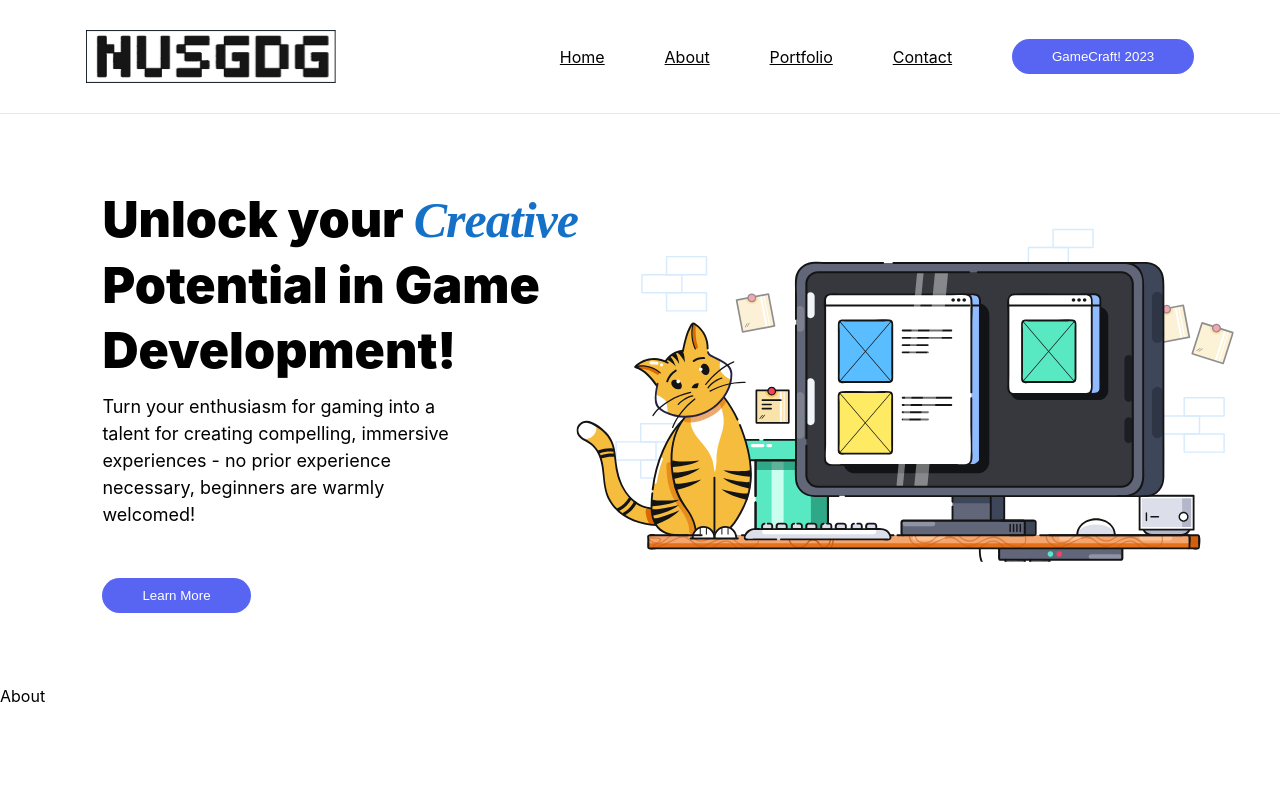
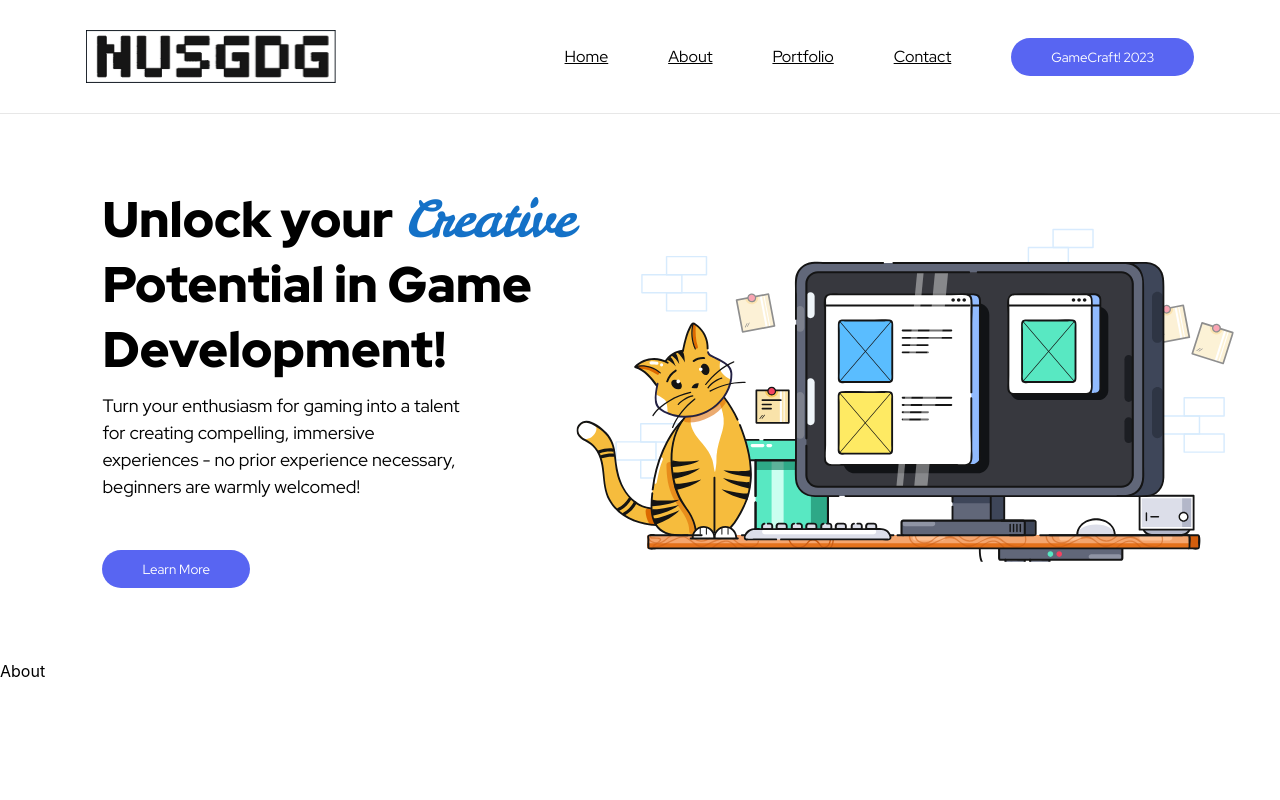
Before and after one commit to nus-gdg/nus-gdg.github.io, a React (Create React App) app in the folder new/: page / in a window 1280 px wide. Shown: the top 800 px of the page. Built offline with nearby package versions, Linux system fonts and the light colour scheme.

Commit message:
Fix misc
* Add "Red Hat Display" font to home and button components
* Add "Leckerli One" font
* Move banner image below "Learn more" button

```diff
--- a/new/src/assets/fonts/fonts.scss
+++ b/new/src/assets/fonts/fonts.scss
@@ -5,3 +5,8 @@
   font-weight: 100 1000;
   font-stretch: 25% 150%;
 }
+
+@font-face {
+  font-family: "Leckerli One";
+  src: url(./LeckerliOne-Regular.ttf);
+}
--- a/new/src/components/button/button.scss
+++ b/new/src/components/button/button.scss
@@ -4,6 +4,7 @@
   padding: 10px 40px;
   border-radius: 50vh;
   cursor: pointer;
+  font-family: "Red Hat Display";
 
   &:hover {
     background-color: #105da5;
--- a/new/src/components/nav/nav.scss
+++ b/new/src/components/nav/nav.scss
@@ -11,6 +11,7 @@ $nav-vertical-padding: 30px;
   top: 0;
   background-color: white;
   z-index: 100;
+  font-family: "Red Hat Display";
 
   @media (max-width: 1024px) {
     padding: $nav-vertical-padding 3vw;
--- a/new/src/sections/home/home.scss
+++ b/new/src/sections/home/home.scss
@@ -6,12 +6,17 @@
     display: flex;
     flex-direction: column;
     gap: 50px;
+
+    @media (max-width: 1024px) {
+      gap: 30px;
+    }
   }
 
   &-text {
     display: flex;
     flex-direction: column;
     gap: 10px;
+    font-family: "Red Hat Display";
 
     &-lg {
       font-size: 50px;
@@ -29,6 +34,7 @@
 
     &-creative {
       font-family: "Leckerli One", cursive;
+      font-weight: 400;
       font-style: italic;
       letter-spacing: -1px;
       color: #1471c7;
--- a/new/src/sections/home/home.tsx
+++ b/new/src/sections/home/home.tsx
@@ -14,9 +14,6 @@ const Home = (): JSX.Element => {
             experience necessary, beginners are warmly welcomed!
           </div>
         </div>
-        <div className="home-banner">
-          <img src={landingImage} alt="" />
-        </div>
         <div className="home-learn-more">
           <Button onClick={() => (window.location.hash = "#about")}>
             <a href="#about" className="home-learn-more-text">
@@ -24,6 +21,9 @@ const Home = (): JSX.Element => {
             </a>
           </Button>
         </div>
+        <div className="home-banner">
+          <img src={landingImage} alt="" />
+        </div>
       </div>
     </div>
   );
```
Also changed, not shown: new/src/assets/fonts/LeckerliOne-Regular.ttf (added).
